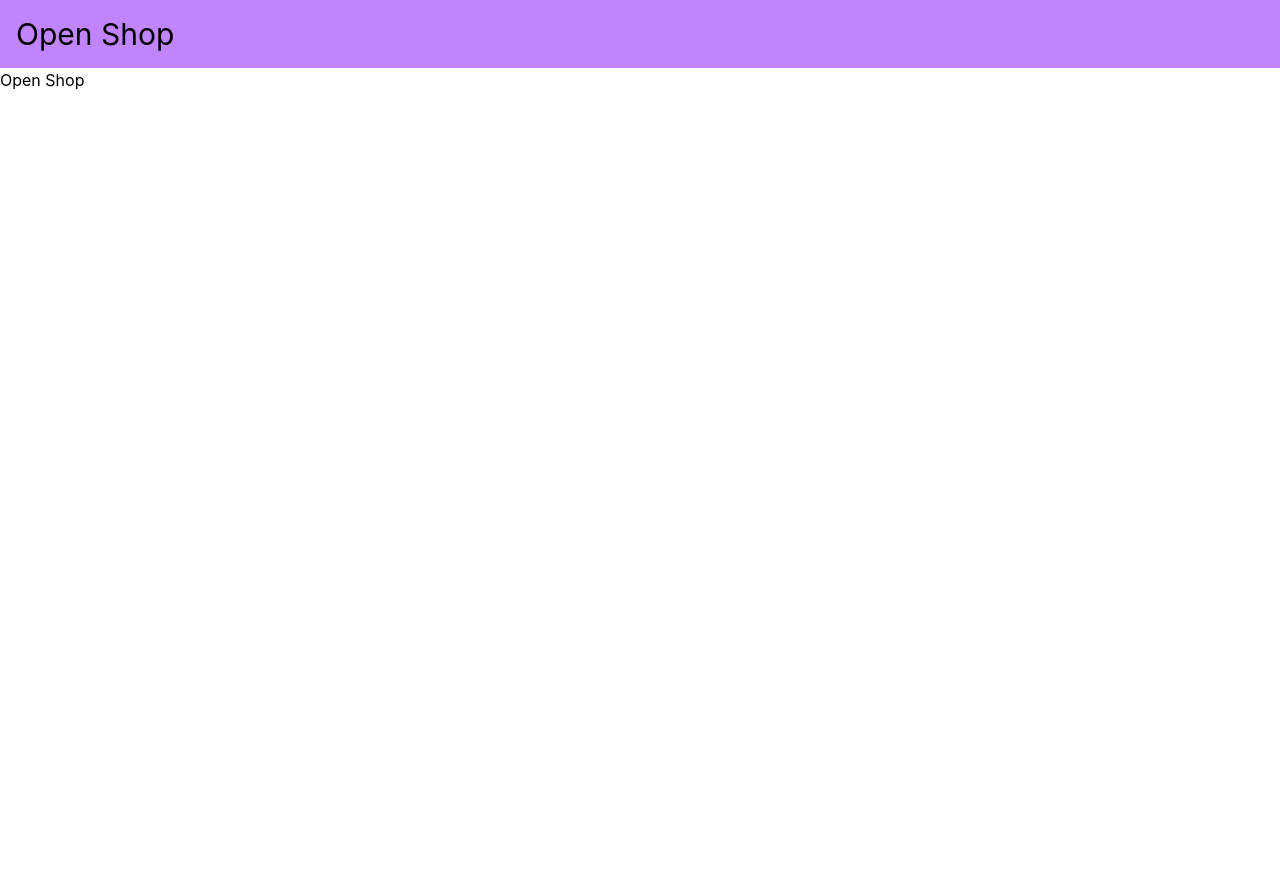
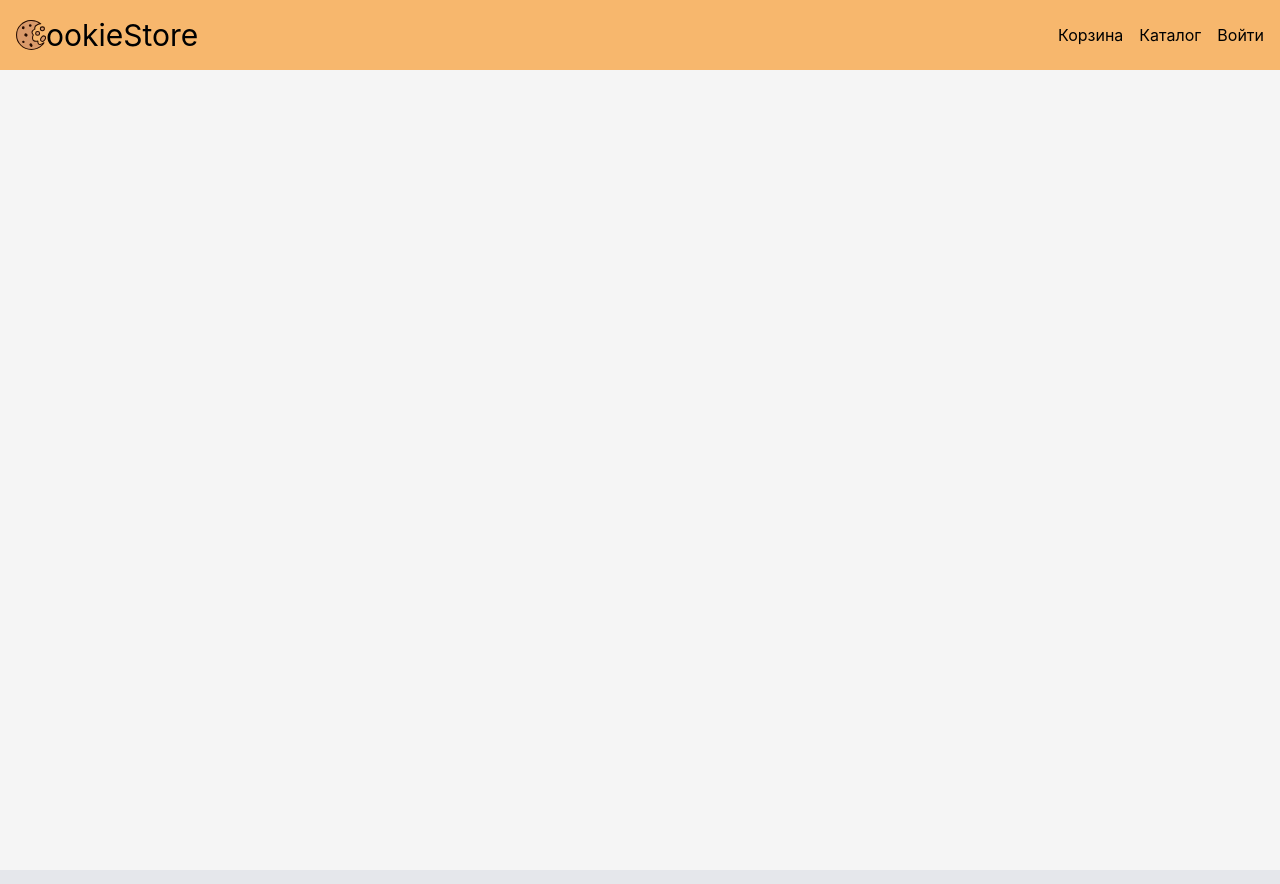
Before and after one commit to IvanWake/cookieStore, a React (Create React App) app: page / in a window 1280 px wide. Shown: the top 884 px of the page. Before the commit the page ends 800 px from the top, so only its background shows below. Built offline with nearby package versions, Linux system fonts and the light colour scheme.

Commit message:
Adding Components

```diff
--- a/package.json
+++ b/package.json
@@ -3,6 +3,9 @@
   "version": "0.1.0",
   "private": true,
   "dependencies": {
+    "@fortawesome/fontawesome-svg-core": "^6.5.1",
+    "@fortawesome/free-solid-svg-icons": "^6.5.1",
+    "@fortawesome/react-fontawesome": "^0.2.0",
     "@testing-library/jest-dom": "^5.17.0",
     "@testing-library/react": "^13.4.0",
     "@testing-library/user-event": "^13.5.0",
--- a/src/App.js
+++ b/src/App.js
@@ -1,11 +1,14 @@
 import React, { Fragment } from "react";
 import Header from "./components/Header/Header";
+import Footer from "./components/Footer/Footer";
+import ProductsList from "./components/Products/ProductsList";
 
 const App = () => {
   return (
     <Fragment>
       <Header />
-      <h1>Open Shop</h1>
+      <ProductsList />
+      <Footer />
     </Fragment>
   );
 }
--- /dev/null
+++ b/src/components/Footer/Footer.js
@@ -0,0 +1,11 @@
+const Footer = () => {
+    return (
+        <div className="flex flex-wrap p-4 gap-4 bg-gray-200 justify-center">
+            <div className="flex flex-col w-[30%] h-[100px] bg-gray-100"></div>
+            <div className="flex flex-col w-[30%] h-[100px] bg-gray-100"></div>
+            <div className="flex flex-col w-[30%] h-[100px] bg-gray-100"></div>
+        </div>
+    );
+}
+
+export default Footer;
--- a/src/components/Header/Header.js
+++ b/src/components/Header/Header.js
@@ -1,7 +1,18 @@
 const Header = () => {
+    const classLink = "no-underline text-black";
+
     return (
-        <header className="bg-purple-400 p-4">
-            <h1 className="text-3xl">Open Shop</h1>
+        <header className="flex fixed top-0 left-0 right-0 bg-[#f7b76d] p-4 justify-between h-[70px]">
+            <div className="flex items-center">
+                <img src="./assets/logo.svg" width="30px" alt="C"/>
+                <h1 className="text-3xl color-[#240b00]">ookieStore</h1>
+            </div>
+
+            <div className="flex items-center gap-4">
+                <a className={classLink} href="#cart">Корзина</a>
+                <a className={classLink} href="#catalog">Каталог</a>
+                <a className={classLink} href="#signin">Войти</a>
+            </div>
         </header>
     );
 }
--- a/src/components/Products/ProductsList.js
+++ b/src/components/Products/ProductsList.js
@@ -0,0 +1,7 @@
+const ProductsList = () => {
+    return (
+        <div className="h-[100vh]"></div>
+    );
+}
+
+export default ProductsList;
--- a/src/index.css
+++ b/src/index.css
@@ -4,6 +4,8 @@
 
 body {
   margin: 0;
+  padding-top: 70px;
+  background-color: #f5f5f5;
   font-family: -apple-system, BlinkMacSystemFont, 'Segoe UI', 'Roboto', 'Oxygen',
     'Ubuntu', 'Cantarell', 'Fira Sans', 'Droid Sans', 'Helvetica Neue',
     sans-serif;
```
Also changed, not shown: public/assets/logo.svg (added), 1 other file (tests, documents, lock files or other folders).
